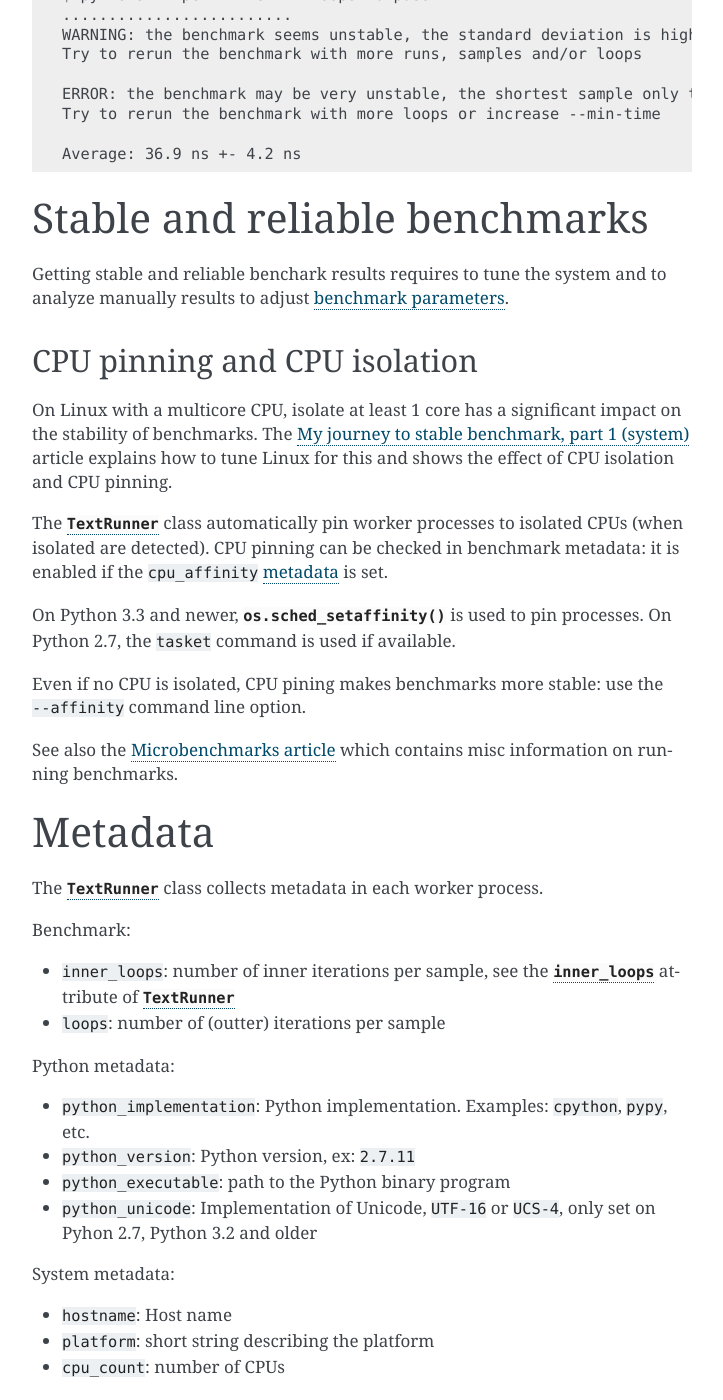
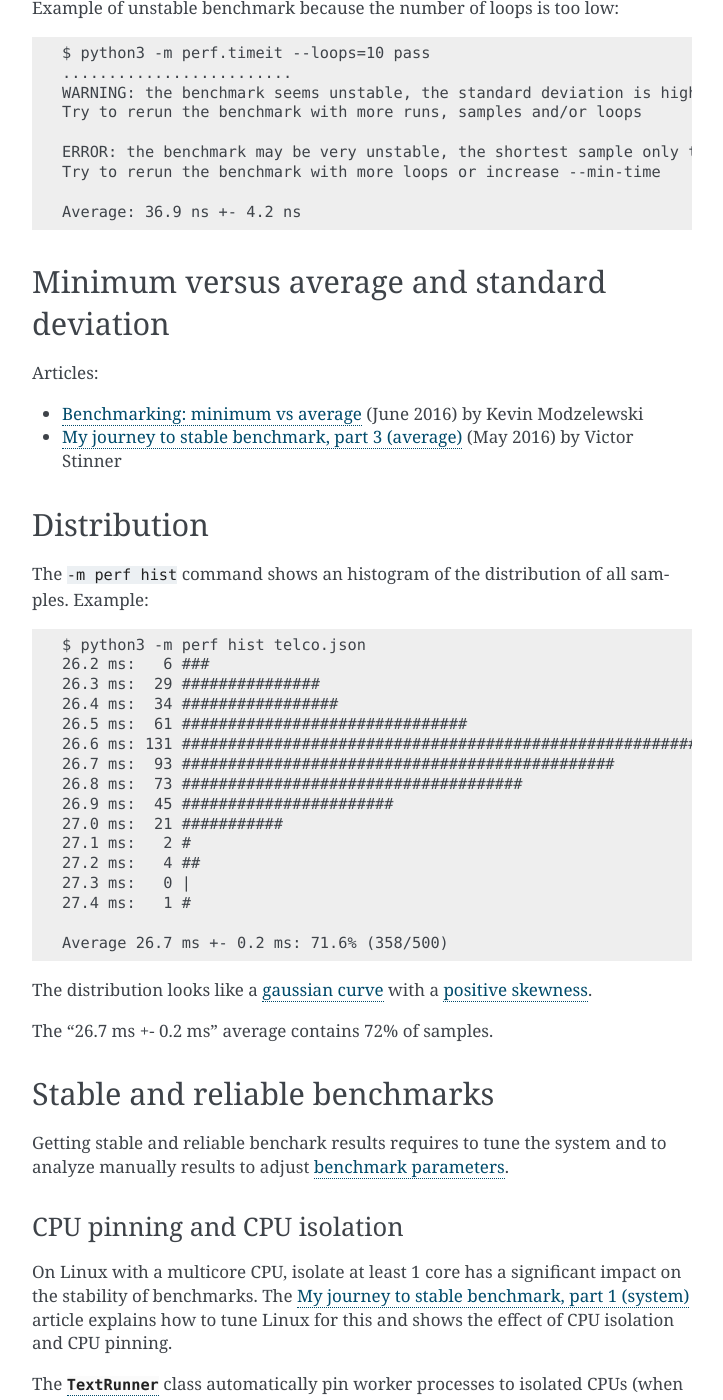
Before and after one commit to psf/pyperf, a Sphinx documentation site: the page built from doc/perf.rst, in a window 1280 px wide and 1400 px high, scrolled down 951 px. Shown: the whole window, without its empty margins (388-1111 px from the left). Built offline with Sphinx 7.4.7, drawn with Linux system fonts in a browser that asks for light colours; some of the changed text lies outside the part shown.

Commit message:
doc: min vs avg, distribution

```diff
--- a/doc/cli.rst
+++ b/doc/cli.rst
@@ -188,6 +188,4 @@ specific case, whereas many parameters are random:
 * Linux uses address space layout randomization (ASLR) by default and so
   the performance of memory accesses is different in each process
 
-The article `My journey to stable benchmark, part 3 (average)
-<https://haypo.github.io/journey-to-stable-benchmark-average.html>`_ explains
-in depth the multiple issues of being focused on the minimum.
+See the :ref:`Minimum versus average and standard deviation <min>` section.
--- a/doc/perf.rst
+++ b/doc/perf.rst
@@ -1,3 +1,7 @@
+++++
+perf
+++++
+
 .. _loops:
 
 Runs, samples, warmups, outter and inner loops
@@ -48,6 +52,51 @@ Example of unstable benchmark because the number of loops is too low::
     Try to rerun the benchmark with more loops or increase --min-time
 
     Average: 36.9 ns +- 4.2 ns
+
+
+.. _min:
+
+Minimum versus average and standard deviation
+=============================================
+
+Articles:
+
+* `Benchmarking: minimum vs average
+  <http://blog.kevmod.com/2016/06/benchmarking-minimum-vs-average/>`_
+  (June 2016) by Kevin Modzelewski
+* `My journey to stable benchmark, part 3 (average)
+  <https://haypo.github.io/journey-to-stable-benchmark-average.html>`_
+  (May 2016) by Victor Stinner
+
+
+Distribution
+============
+
+The ``-m perf hist`` command shows an histogram of the distribution of all
+samples. Example::
+
+    $ python3 -m perf hist telco.json
+    26.2 ms:   6 ###
+    26.3 ms:  29 ###############
+    26.4 ms:  34 #################
+    26.5 ms:  61 ###############################
+    26.6 ms: 131 ##################################################################
+    26.7 ms:  93 ###############################################
+    26.8 ms:  73 #####################################
+    26.9 ms:  45 #######################
+    27.0 ms:  21 ###########
+    27.1 ms:   2 #
+    27.2 ms:   4 ##
+    27.3 ms:   0 |
+    27.4 ms:   1 #
+
+    Average 26.7 ms +- 0.2 ms: 71.6% (358/500)
+
+The distribution looks like a `gaussian curve
+<https://en.wikipedia.org/wiki/Gaussian_function>`_ with a `positive skewness
+<https://en.wikipedia.org/wiki/Skewness>`_.
+
+The "26.7 ms +- 0.2 ms" average contains 72% of samples.
 
 
 Stable and reliable benchmarks
```
